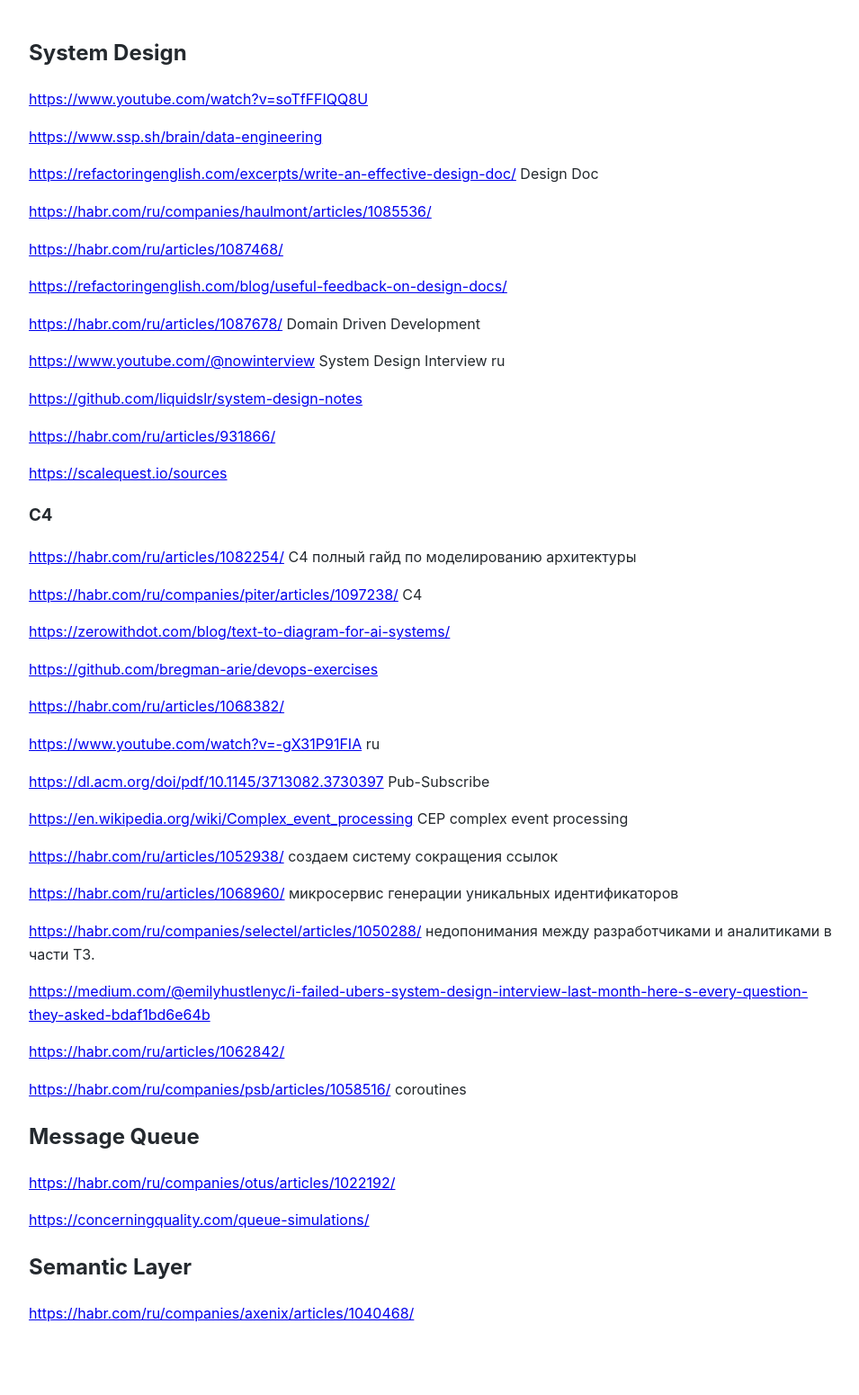
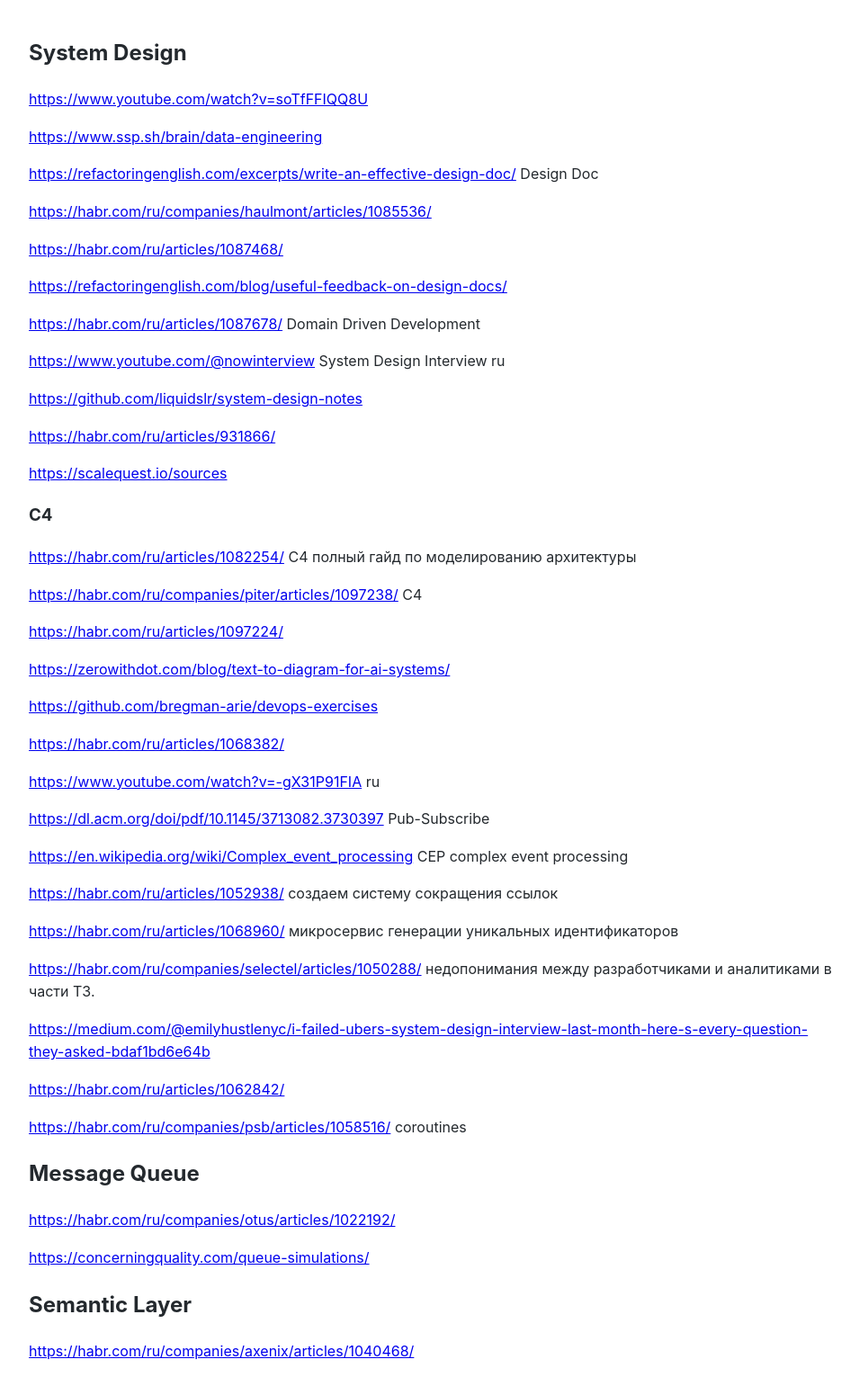
Before and after one commit to Michael-Lubinsky/michael-lubinsky.github.com, a Jekyll site: the page built from system_design/system_design.md, in a window 1280 px wide. Shown: the whole page at 90% size, without its empty margins (158-1113 px from the left). Built offline with Jekyll 4.4.1, drawn with Linux system fonts in a browser that asks for light colours; our own code applies the rules of GitHub Pages for plain Markdown files; before the commit the page ends 1510 px from its top, so only the background shows below that.

Commit message:
Add additional resources to system design documentation

```diff
--- a/system_design/system_design.md
+++ b/system_design/system_design.md
@@ -26,6 +26,8 @@
 <https://habr.com/ru/articles/1082254/> C4 полный гайд по моделированию архитектуры
 
 <https://habr.com/ru/companies/piter/articles/1097238/> C4
+
+<https://habr.com/ru/articles/1097224/>
 
 <https://zerowithdot.com/blog/text-to-diagram-for-ai-systems/>
 
```
